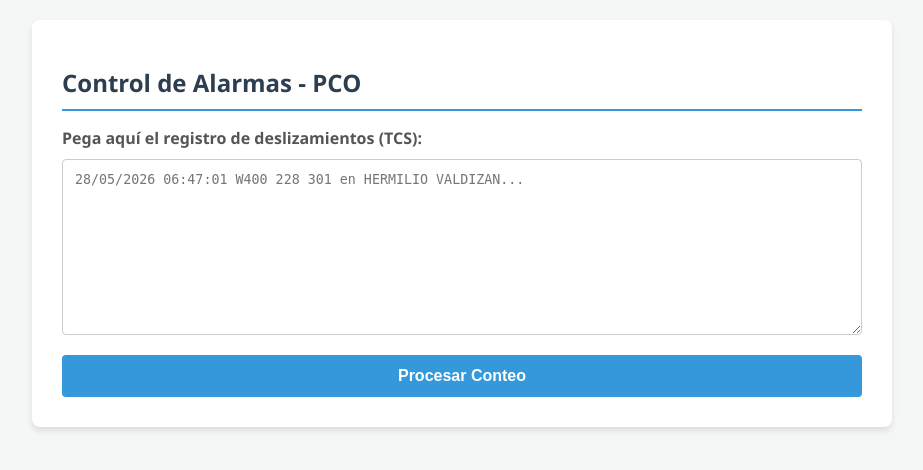
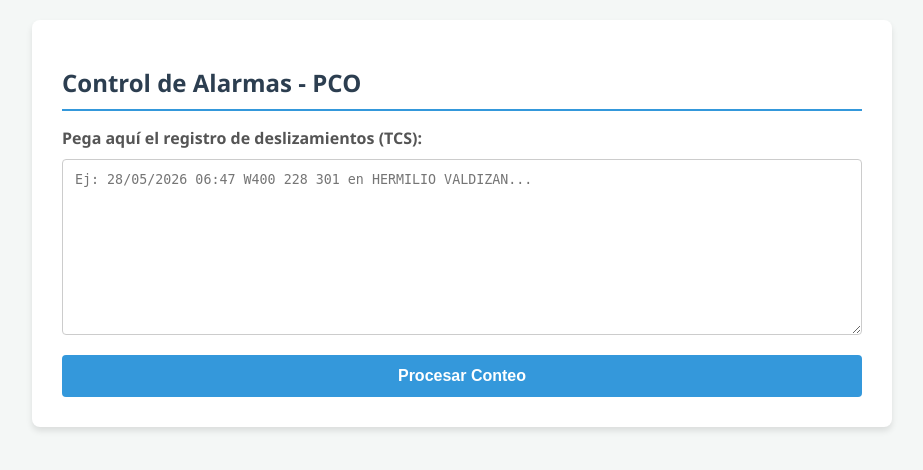
Before and after one commit to ArdalaxDown/conteo-alarmas-pco, a Flask app: page / in a window 1280 px wide. Shown: the top 470 px of the page, without its empty margins (178-1101 px from the left). Run offline with Flask 3, Linux system fonts and the light colour scheme.

```diff
--- a/templates/index.html
+++ b/templates/index.html
@@ -27,7 +27,7 @@
 
         <form method="POST">
             <label for="texto_alarmas">Pega aquí el registro de deslizamientos (TCS):</label>
-            <textarea name="texto_alarmas" id="texto_alarmas" rows="10" placeholder="28/05/2026 06:47:01 W400 228 301 en HERMILIO VALDIZAN...">{{ texto_ingresado }}</textarea>
+            <textarea name="texto_alarmas" id="texto_alarmas" rows="10" placeholder="Ej: 28/05/2026 06:47 W400 228 301 en HERMILIO VALDIZAN...">{{ texto_ingresado }}</textarea>
             <button type="submit">Procesar Conteo</button>
         </form>
 
```
Also changed, not shown: app.py (+2 -28 lines).
